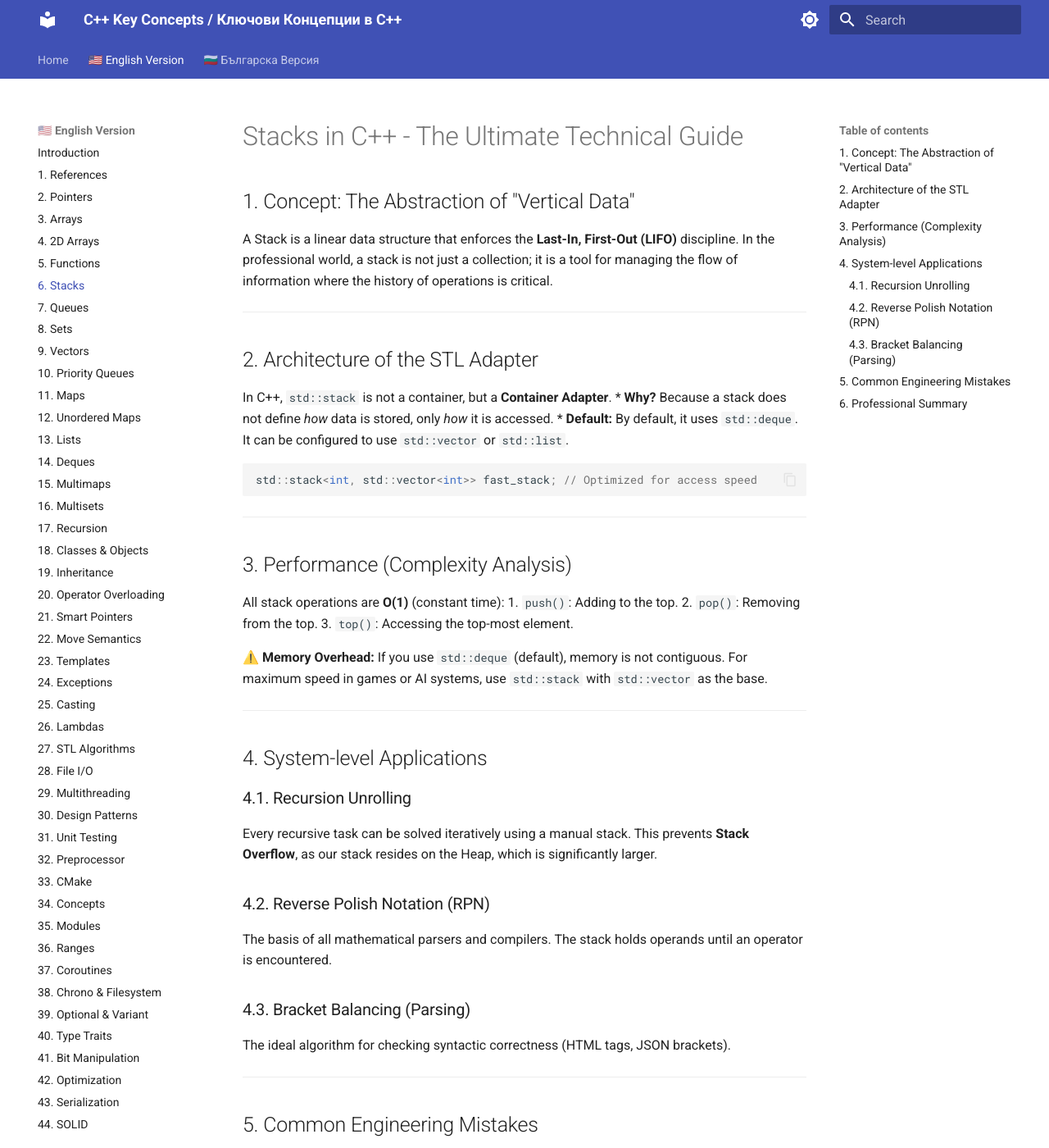
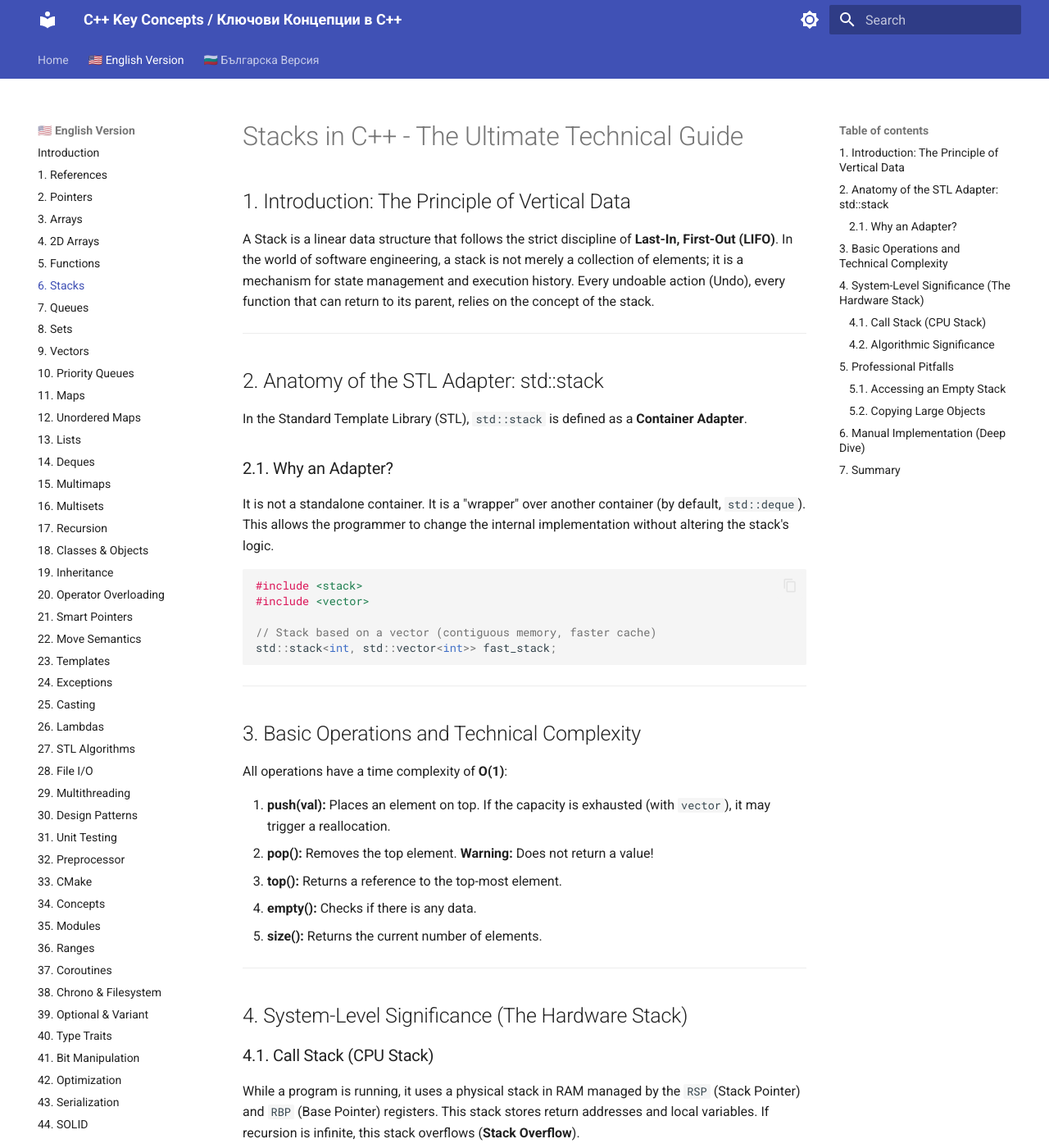
Before and after one commit to KadirYazadzhi/CPlusPlus---KeyConcepts, an MkDocs documentation site: the page built from docs/en/Stacks/Stacks.md, in a window 1280 px wide and 1400 px high. Shown: the whole window at 82% size. Built offline with MkDocs 1.6.1 and Material for MkDocs 9.7.7, drawn with Linux system fonts in a browser that asks for light colours; some of the changed text lies outside the part shown.

Commit message:
Docs: Major expansion of Stacks and Queues (Topics 6-7) covering Circular Buffers and Container Adapters (200+ lines)

````diff
--- a/docs/en/Stacks/Stacks.md
+++ b/docs/en/Stacks/Stacks.md
@@ -1,56 +1,86 @@
 # Stacks in C++ - The Ultimate Technical Guide
 
-## 1. Concept: The Abstraction of "Vertical Data"
-A Stack is a linear data structure that enforces the **Last-In, First-Out (LIFO)** discipline. In the professional world, a stack is not just a collection; it is a tool for managing the flow of information where the history of operations is critical.
+## 1. Introduction: The Principle of Vertical Data
+A Stack is a linear data structure that follows the strict discipline of **Last-In, First-Out (LIFO)**. In the world of software engineering, a stack is not merely a collection of elements; it is a mechanism for state management and execution history. Every undoable action (Undo), every function that can return to its parent, relies on the concept of the stack.
 
 ---
 
-## 2. Architecture of the STL Adapter
+## 2. Anatomy of the STL Adapter: std::stack
 
-In C++, `std::stack` is not a container, but a **Container Adapter**.
-*   **Why?** Because a stack does not define *how* data is stored, only *how* it is accessed.
-*   **Default:** By default, it uses `std::deque`. It can be configured to use `std::vector` or `std::list`.
+In the Standard Template Library (STL), `std::stack` is defined as a **Container Adapter**.
+
+### 2.1. Why an Adapter?
+It is not a standalone container. It is a "wrapper" over another container (by default, `std::deque`). This allows the programmer to change the internal implementation without altering the stack's logic.
 
 ```cpp
-std::stack<int, std::vector<int>> fast_stack; // Optimized for access speed
+#include <stack>
+#include <vector>
+
+// Stack based on a vector (contiguous memory, faster cache)
+std::stack<int, std::vector<int>> fast_stack;
 ```
 
 ---
 
-## 3. Performance (Complexity Analysis)
+## 3. Basic Operations and Technical Complexity
 
-All stack operations are **O(1)** (constant time):
-1.  `push()`: Adding to the top.
-2.  `pop()`: Removing from the top.
-3.  `top()`: Accessing the top-most element.
+All operations have a time complexity of **O(1)**:
 
-⚠️ **Memory Overhead:** If you use `std::deque` (default), memory is not contiguous. For maximum speed in games or AI systems, use `std::stack` with `std::vector` as the base.
+1.  **push(val):** Places an element on top. If the capacity is exhausted (with `vector`), it may trigger a reallocation.
+2.  **pop():** Removes the top element. **Warning:** Does not return a value!
+3.  **top():** Returns a reference to the top-most element.
+4.  **empty():** Checks if there is any data.
+5.  **size():** Returns the current number of elements.
 
 ---
 
-## 4. System-level Applications
+## 4. System-Level Significance (The Hardware Stack)
 
-### 4.1. Recursion Unrolling
-Every recursive task can be solved iteratively using a manual stack. This prevents **Stack Overflow**, as our stack resides on the Heap, which is significantly larger.
+### 4.1. Call Stack (CPU Stack)
+While a program is running, it uses a physical stack in RAM managed by the `RSP` (Stack Pointer) and `RBP` (Base Pointer) registers. This stack stores return addresses and local variables. If recursion is infinite, this stack overflows (**Stack Overflow**).
 
-### 4.2. Reverse Polish Notation (RPN)
-The basis of all mathematical parsers and compilers. The stack holds operands until an operator is encountered.
-
-### 4.3. Bracket Balancing (Parsing)
-The ideal algorithm for checking syntactic correctness (HTML tags, JSON brackets).
+### 4.2. Algorithmic Significance
+The stack is the engine behind the **DFS (Depth First Search)** algorithm and every state machine.
 
 ---
 
-## 5. Common Engineering Mistakes
-1.  **Top on Empty:** Calling `top()` on an empty stack. The STL does not check this for performance reasons. The result is a Segfault.
-2.  **Forgotten Pop:** In C++, `pop()` only removes the element but does not return it. You must call `top()`, copy the value, and then call `pop()`.
+## 5. Professional Pitfalls
+
+### 5.1. Accessing an Empty Stack
+The STL is designed for maximum speed. Calling `top()` or `pop()` on an empty stack does not throw an exception by default – it leads to **Undefined Behavior** (usually a Segfault). Always check `!s.empty()`.
+
+### 5.2. Copying Large Objects
+When you call `s.top()`, you receive a reference. If you assign it to a regular variable, you will create an unnecessary copy. Always use `const auto&` for reading.
 
 ---
 
-## 6. Professional Summary
-*   Use `std::stack` for local algorithmic logic.
-*   Always check `!empty()` before access.
-*   Consider `std::vector` as the base if you need contiguous memory.
+## 6. Manual Implementation (Deep Dive)
+Understanding the stack requires knowing how it works at a low level. Here is a "Safe" implementation using a dynamic array:
+
+```cpp
+template <typename T>
+class SafeStack {
+    std::vector<T> data;
+public:
+    void push(const T& val) { data.push_back(val); }
+    void pop() {
+        if (data.empty()) throw std::underflow_error("Stack is empty");
+        data.pop_back();
+    }
+    const T& top() const {
+        if (data.empty()) throw std::underflow_error("Stack is empty");
+        return data.back();
+    }
+};
+```
 
 ---
-*(Documentation updated for C++17/20/23 standards)*
+
+## 7. Summary
+*   The stack is for **short-term memory** and flow control.
+*   Use it for **Undo**, **RPN calculators**, and **DFS**.
+*   Prefer `std::vector` as the base container if you need maximum speed.
+
+---
+*Documentation prepared for the "C++ Key Concepts" project.*
+*Version: 2.0 (Full Detail)*
````
Also changed, not shown: docs/bg/Queues/Queues.md (+42 -27 lines), docs/bg/Stacks/Stacks.md (+59 -29 lines), docs/en/Queues/Queues.md (+42 -27 lines).
